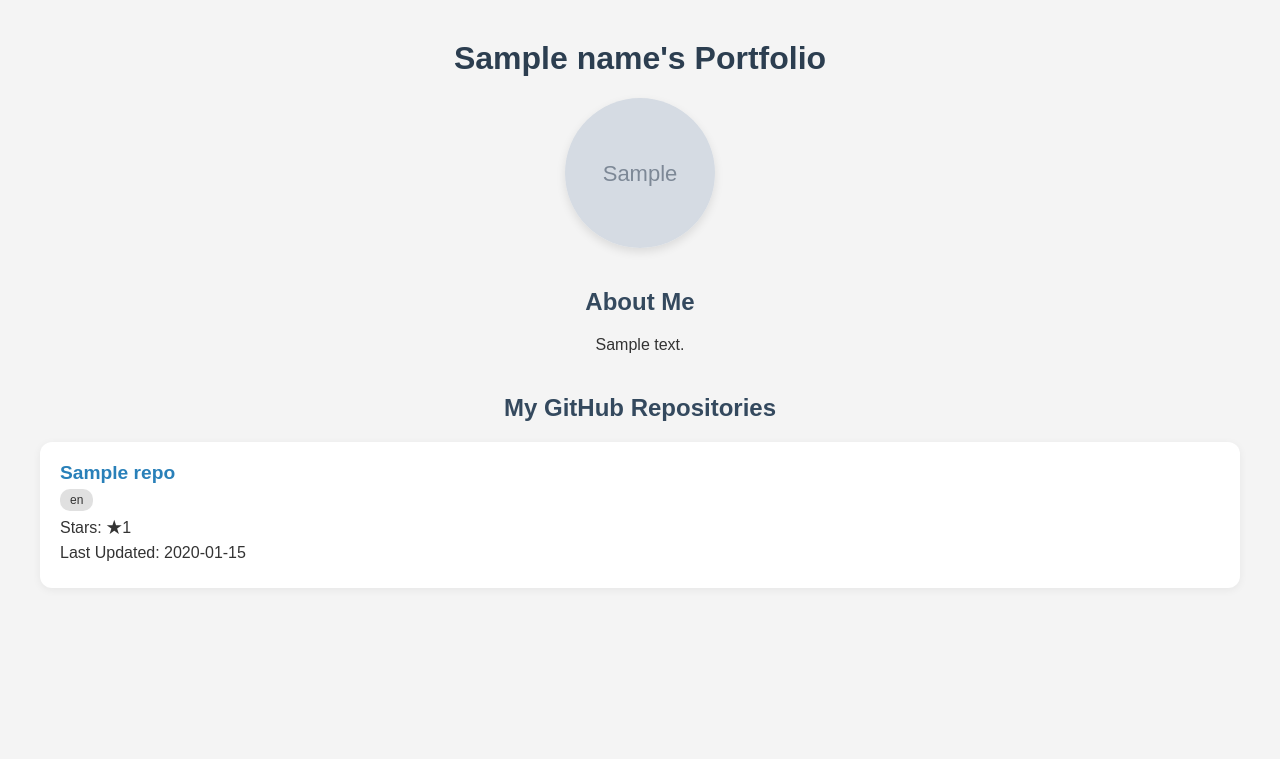
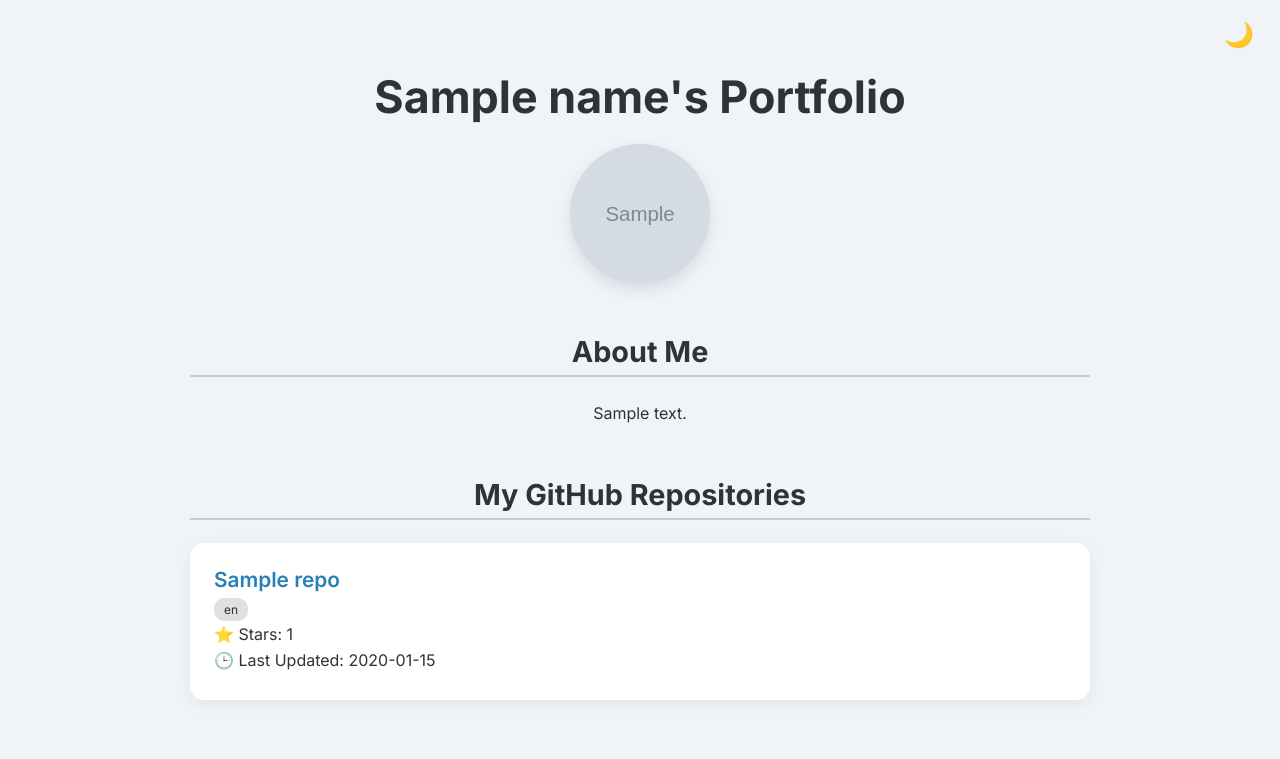
Before and after one commit to Gratien583/PyRepoProfile, a Python web app: template template/template.html in a window 1280 px wide. Shown: the top 759 px of the page. Run offline with Jinja, Linux system fonts and the light colour scheme; the template is opened without the code that fills it: most values are stand-ins (such as "Sample title", 1, 10 or a date in 2020); grey boxes marked "Sample" are stand-in pictures.

Commit message:
ダークモードの実装

```diff
--- a/template/template.html
+++ b/template/template.html
@@ -4,55 +4,125 @@
   <meta charset="UTF-8" />
   <meta name="viewport" content="width=device-width, initial-scale=1.0" />
   <title>{{ name }}'s Portfolio</title>
+  <link href="https://fonts.googleapis.com/css2?family=Inter:wght@400;600;700&display=swap" rel="stylesheet" />
   <style>
+    :root {
+      --bg-color: #f0f4f8;
+      --text-color: #2d3436;
+      --card-bg: #fff;
+    }
+    .dark {
+      --bg-color: #1e1e1e;
+      --text-color: #f0f0f0;
+      --card-bg: #2c2c2c;
+    }
+
     body {
-      font-family: Arial, sans-serif;
-      margin: 40px;
-      background-color: #f4f4f4;
-      color: #333;
+      font-family: 'Inter', sans-serif;
+      margin: 0;
+      padding: 40px 20px;
+      background: var(--bg-color);
+      color: var(--text-color);
+      transition: background 0.3s, color 0.3s;
     }
+
+    .container {
+      max-width: 900px;
+      margin: 0 auto;
+    }
+
     h1 {
-      color: #2c3e50;
       text-align: center;
+      font-size: 2.8rem;
+      margin-bottom: 10px;
+      animation: fadeInDown 1s ease-out;
     }
+
     h2 {
-      color: #34495e;
-      margin-top: 40px;
+      margin-top: 50px;
+      font-size: 1.8rem;
       text-align: center;
+      border-bottom: 2px solid #ccc;
+      padding-bottom: 6px;
     }
+
     .profile-img {
       display: block;
-      margin: 0 auto 20px;
-      width: 150px;
-      height: 150px;
+      margin: 20px auto;
+      width: 140px;
+      height: 140px;
       border-radius: 50%;
-      box-shadow: 0 4px 10px rgba(0, 0, 0, 0.1);
+      object-fit: cover;
+      box-shadow: 0 6px 15px rgba(0, 0, 0, 0.1);
     }
+
+    .about {
+      text-align: center;
+      font-size: 1rem;
+      line-height: 1.6;
+      max-width: 700px;
+      margin: 0 auto;
+    }
+
     .repo {
-      background: #fff;
-      border-radius: 12px;
-      padding: 20px;
-      margin-bottom: 20px;
-      box-shadow: 0 2px 8px rgba(0, 0, 0, 0.06);
+      background: var(--card-bg);
+      border-radius: 14px;
+      padding: 24px;
+      margin: 20px 0;
+      box-shadow: 0 4px 16px rgba(0, 0, 0, 0.06);
+      transition: background 0.3s;
     }
+
+    .repo:hover {
+      transform: translateY(-4px);
+    }
+
     .repo a {
       text-decoration: none;
-      font-weight: bold;
-      font-size: 1.2rem;
+      font-weight: 600;
+      font-size: 1.3rem;
       color: #2980b9;
     }
+
     .repo a:hover {
       text-decoration: underline;
     }
+
     .repo p {
       margin: 6px 0;
     }
+
     .badge img {
-      margin-top: 6px;
+      margin-top: 8px;
+      height: 28px;
+    }
+
+    #themeToggle {
+      position: fixed;
+      top: 20px;
+      right: 20px;
+      background: none;
+      border: none;
+      font-size: 1.5rem;
+      cursor: pointer;
+      z-index: 1000;
+    }
+
+    @keyframes fadeInDown {
+      from {
+        opacity: 0;
+        transform: translateY(-10px);
+      }
+      to {
+        opacity: 1;
+        transform: translateY(0);
+      }
     }
   </style>
 </head>
 <body>
+  <button id="themeToggle">🌙</button>
+  <div class="container">
     <h1>{{ name }}'s Portfolio</h1>
 
     {% if avatar_url %}
@@ -60,7 +130,7 @@
     {% endif %}
 
     <h2>About Me</h2>
-  <p style="text-align: center;">{{ about_me }}</p>
+    <p class="about">{{ about_me }}</p>
 
     <h2>My GitHub Repositories</h2>
     <div>
@@ -92,10 +162,28 @@
             </p>
           {% endif %}
 
-        <p>Stars: ★{{ repo.stargazers_count }}</p>
-        <p>Last Updated: {{ repo.updated_at[:10] }}</p>
+          <p>⭐ Stars: {{ repo.stargazers_count }}</p>
+          <p>🕒 Last Updated: {{ repo.updated_at[:10] }}</p>
         </div>
       {% endfor %}
     </div>
+  </div>
+
+  <script>
+    const toggleButton = document.getElementById('themeToggle');
+    const currentTheme = localStorage.getItem('theme');
+
+    if (currentTheme === 'dark') {
+      document.documentElement.classList.add('dark');
+      toggleButton.textContent = '☀️';
+    }
+
+    toggleButton.addEventListener('click', () => {
+      document.documentElement.classList.toggle('dark');
+      const isDark = document.documentElement.classList.contains('dark');
+      toggleButton.textContent = isDark ? '☀️' : '🌙';
+      localStorage.setItem('theme', isDark ? 'dark' : 'light');
+    });
+  </script>
 </body>
 </html>
```
Lines whose indentation alone changed are shown as unchanged.
